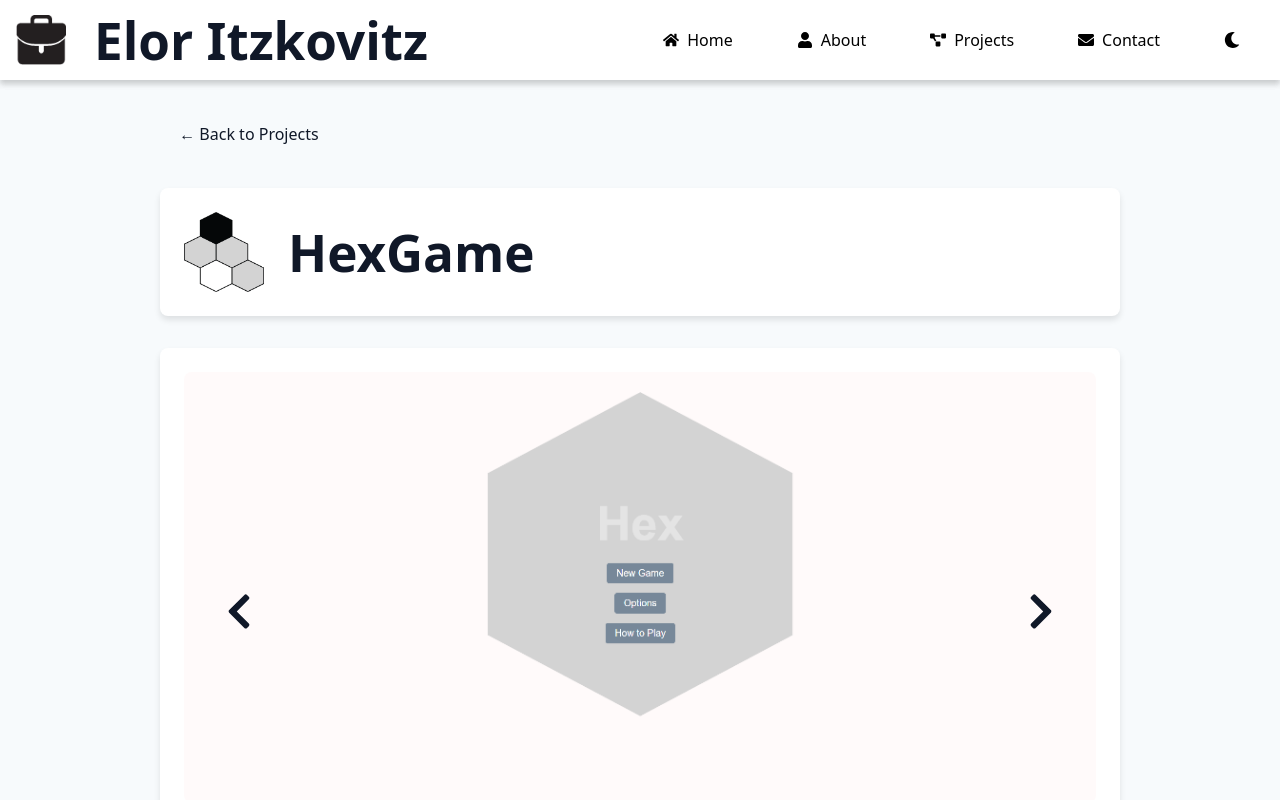
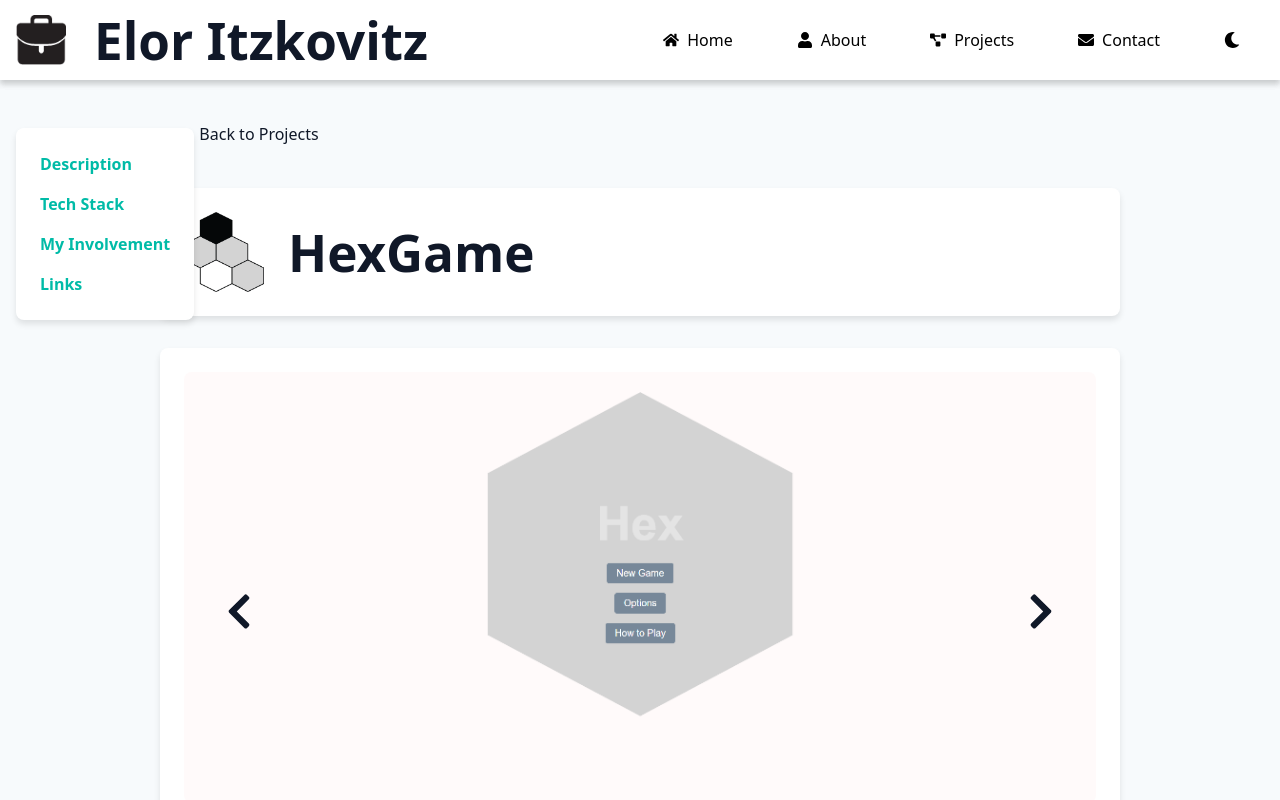
Before and after one commit to eloritzkovitz/portfolio, a React (Vite) app: page /projects/hexgame in a window 1280 px wide. Shown: the top 800 px of the page. Built offline with nearby package versions, Linux system fonts and the light colour scheme.

Commit message:
Added sections navigator component

```diff
--- /dev/null
+++ b/src/components/SectionsNavigator.tsx
@@ -0,0 +1,36 @@
+import React from "react";
+
+interface Section {
+  id: string;
+  label: string;
+}
+
+const scrollMargin = "6rem";
+
+const SectionsNavigator: React.FC<{ sections: Section[] }> = ({ sections }) => (
+  <>
+    <nav className="hidden sm:flex flex-col gap-4 fixed left-0 top-32 z-40 px-4">
+      <div className="bg-white rounded-lg shadow-md p-4">
+        {sections.map((section) => (
+          <a
+            key={section.id}
+            href={`#${section.id}`}
+            className="block text-teal-500 hover:text-teal-700 hover:bg-transparent font-semibold transition-colors py-2 px-2 rounded hover:bg-gray-100"
+          >
+            {section.label}
+          </a>
+        ))}
+      </div>
+    </nav>
+    <style>
+      {sections
+        .map(
+          (section) =>
+            `#${section.id} { scroll-margin-top: ${scrollMargin}; }`
+        )
+        .join("\n")}
+    </style>
+  </>
+);
+
+export default SectionsNavigator;
--- a/src/pages/About.tsx
+++ b/src/pages/About.tsx
@@ -1,5 +1,6 @@
 import { useState, useEffect } from "react";
 import { FaList, FaTh } from "react-icons/fa";
+import SectionsNavigator from "../components/SectionsNavigator";
 import { aboutCards } from "../data/aboutData";
 import skillsData from "../data/skillsData";
 import "../styles/About.css";
@@ -25,19 +26,7 @@ function About() {
   return (
     <div className="relative">
       {/* Sections Navigator */}
-      <nav className="hidden sm:flex flex-col gap-4 fixed left-0 top-32 z-40 px-4">
-        <div className="bg-white rounded-lg shadow-md p-4">
-          {sectionAnchors.map((section) => (
-            <a
-              key={section.id}
-              href={`#${section.id}`}
-              className="block text-teal-500 hover:text-teal-700 hover:bg-transparent font-semibold transition-colors py-2 px-2 rounded hover:bg-gray-100"
-            >
-              {section.label}
-            </a>
-          ))}
-        </div>
-      </nav>
+      <SectionsNavigator sections={sectionAnchors} />
 
       <section
         className="about-section w-full max-w-screen-lg mx-auto px-4 sm:px-8 py-4 sm:py-8"
--- a/src/pages/ProjectPage.tsx
+++ b/src/pages/ProjectPage.tsx
@@ -1,12 +1,21 @@
 import React, { useState, useEffect, useCallback } from "react";
 import { useParams, useNavigate } from "react-router-dom";
 import { FaChevronLeft, FaChevronRight } from "react-icons/fa";
+import ImageViewer from "../components/ImageViewer";
+import SectionsNavigator from "../components/SectionsNavigator";
 import projects from "../data/projectsData";
-import ImageViewer from "../components/ImageViewer";
 
 const ProjectPage: React.FC = () => {
   const { projectId } = useParams<{ projectId: string }>();
   const navigate = useNavigate();
+
+  // Section anchors for navigation
+  const sectionAnchors = [
+    { id: "description", label: "Description" },
+    { id: "tech-stack", label: "Tech Stack" },
+    { id: "involvement", label: "My Involvement" },
+    { id: "links", label: "Links" },
+  ];
 
   const project = projects.find(
     (proj) => proj.name.toLowerCase().replace(/\s+/g, "-") === projectId
@@ -92,6 +101,9 @@ const ProjectPage: React.FC = () => {
       onTouchStart={handleTouchStart}
       onTouchEnd={handleTouchEnd}
     >
+      {/* Sections Navigator */}
+      <SectionsNavigator sections={sectionAnchors} />
+
       {/* Back to Projects Button */}
       <button
         onClick={() => navigate("/projects")}
@@ -160,7 +172,7 @@ const ProjectPage: React.FC = () => {
         )}
 
         {/* Description */}
-        <h2 className="text-xl sm:text-3xl font-semibold mb-4 sm:mb-6">
+        <h2 id="description" className="text-xl sm:text-3xl font-semibold mb-4 sm:mb-6">
           Description
         </h2>
         <p className="text-base sm:text-xl text-gray-700 mb-4 sm:mb-6">
@@ -169,7 +181,7 @@ const ProjectPage: React.FC = () => {
 
         {/* Tech Stack */}
         <div className="mb-8 sm:mb-12">
-          <h2 className="text-xl sm:text-3xl font-semibold mb-4 sm:mb-6">
+          <h2 id="tech-stack" className="text-xl sm:text-3xl font-semibold mb-4 sm:mb-6">
             Tech Stack
           </h2>
           <div className="flex flex-wrap gap-2 sm:gap-3">
@@ -186,7 +198,7 @@ const ProjectPage: React.FC = () => {
 
         {/* My Involvement */}
         <div className="mb-8 sm:mb-12">
-          <h2 className="text-xl sm:text-3xl font-semibold mb-4 sm:mb-6">
+          <h2 id="my-involvement" className="text-xl sm:text-3xl font-semibold mb-4 sm:mb-6">
             My Involvement
           </h2>
           <ul className="list-disc list-inside text-base sm:text-xl text-gray-700">
@@ -198,7 +210,7 @@ const ProjectPage: React.FC = () => {
 
         {/* Links */}
         <div className="mb-8 sm:mb-12">
-          <h2 className="text-xl sm:text-3xl font-semibold mb-4 sm:mb-6">
+          <h2 id="links" className="text-xl sm:text-3xl font-semibold mb-4 sm:mb-6">
             Links
           </h2>
           <ul className="list-disc list-inside text-base sm:text-xl text-gray-700">
```
